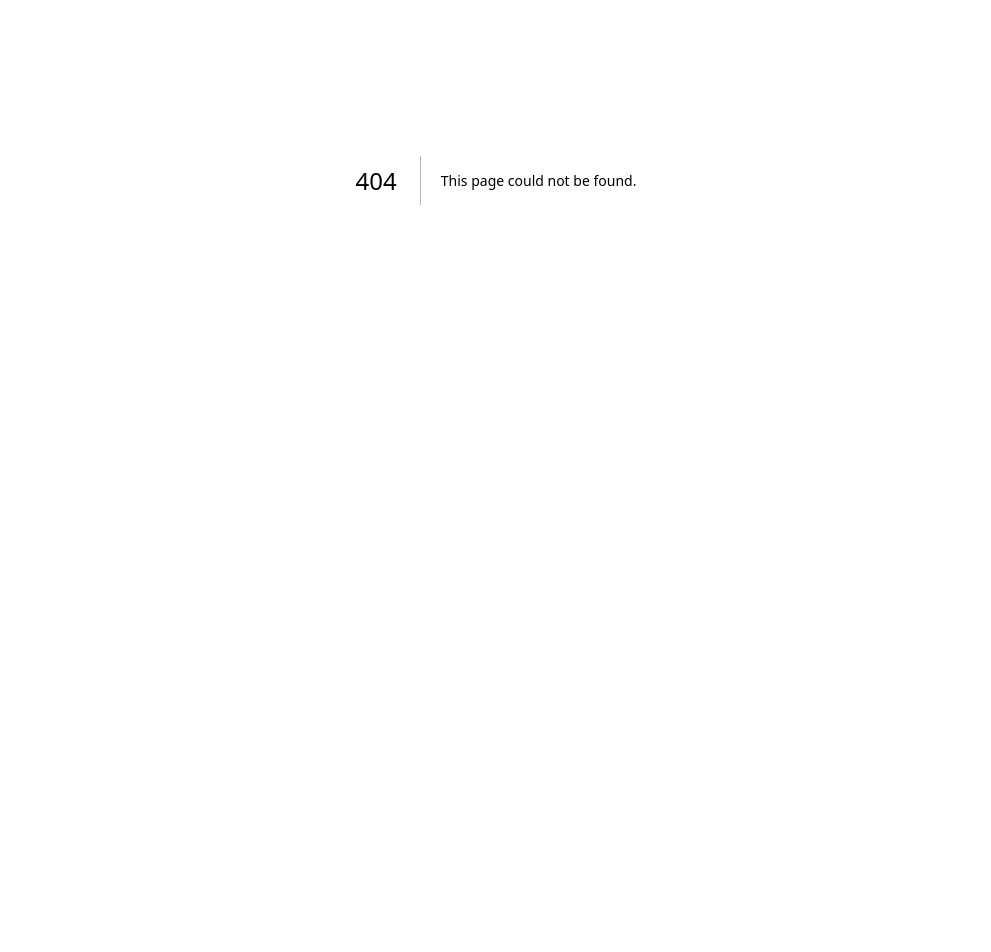
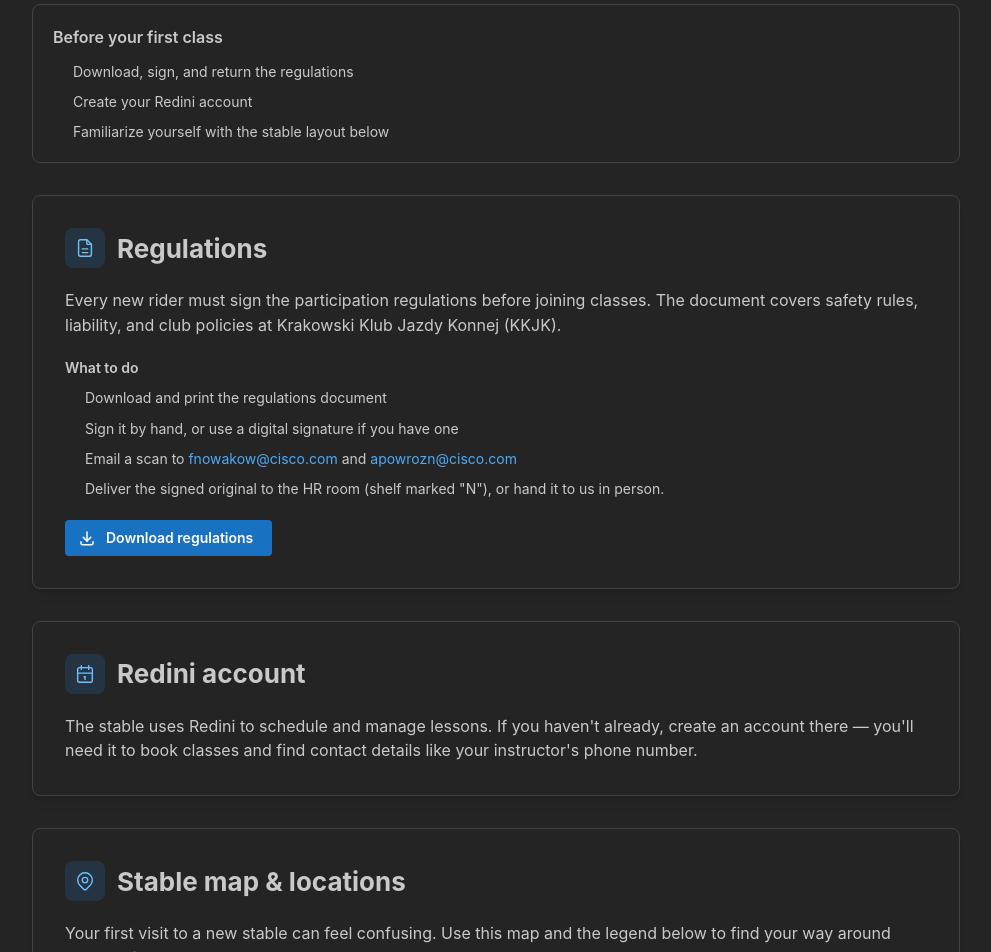
Before and after one commit to SomeBody16/horseback-riding-registration, a Next.js app: page /guide in a window 1280 px wide. Before the commit this address had no page. Shown: the part 220-1172 px from the top of the page, without its empty margins (144-1135 px from the left). Before the commit the page ends 800 px from the top, so only its background shows below. Built offline with nearby package versions, Linux system fonts and the light colour scheme.

Commit message:
feat(guide): add new participant guide with regulations and map

```diff
--- /dev/null
+++ b/src/app/guide/page.tsx
@@ -0,0 +1,295 @@
+import Image from "next/image";
+import Link from "next/link";
+import type { Metadata } from "next";
+import {
+	Anchor,
+	Badge,
+	Button,
+	Container,
+	Divider,
+	Group,
+	Paper,
+	Stack,
+	Text,
+	ThemeIcon,
+	Title,
+} from "@mantine/core";
+import {
+	IconArrowLeft,
+	IconCalendar,
+	IconDownload,
+	IconFileDescription,
+	IconMapPin,
+	IconPhone,
+} from "@tabler/icons-react";
+import type { ReactNode } from "react";
+
+export const metadata: Metadata = {
+	title: "New Participant Guide | Horseback Riding",
+};
+
+const REGULATIONS_PATH = "/kkjk_horseback_riding_regulations.docx";
+
+interface GuideSectionProps {
+	readonly icon: ReactNode;
+	readonly title: string;
+	readonly children: ReactNode;
+}
+
+function GuideSection({ icon, title, children }: GuideSectionProps) {
+	return (
+		<Paper p="xl" radius="md" shadow="sm" withBorder>
+			<Stack gap="lg">
+				<Group gap="sm">
+					<ThemeIcon size={40} radius="md" variant="light">
+						{icon}
+					</ThemeIcon>
+					<Title order={2}>{title}</Title>
+				</Group>
+				{children}
+			</Stack>
+		</Paper>
+	);
+}
+
+interface MapLocationProps {
+	readonly marker: string;
+	readonly title: string;
+	readonly description: ReactNode;
+}
+
+function MapLocation({ marker, title, description }: MapLocationProps) {
+	return (
+		<Paper p="md" radius="md" withBorder bg="var(--mantine-color-default-hover)">
+			<Group align="flex-start" wrap="nowrap" gap="md">
+				<ThemeIcon
+					size={36}
+					radius="xl"
+					variant="filled"
+					style={{ flexShrink: 0 }}
+				>
+					<Text fw={700} size="sm" lh={1}>
+						{marker}
+					</Text>
+				</ThemeIcon>
+				<Stack gap={4} style={{ flex: 1, minWidth: 0 }}>
+					<Text fw={600}>{title}</Text>
+					<Text size="sm" c="dimmed">
+						{description}
+					</Text>
+				</Stack>
+			</Group>
+		</Paper>
+	);
+}
+
+function BulletList({ items }: { readonly items: ReactNode[] }) {
+	return (
+		<Stack gap="xs" component="ul" style={{ margin: 0, paddingLeft: "1.25rem" }}>
+			{items.map((item, index) => (
+				<Text key={index} component="li" size="sm">
+					{item}
+				</Text>
+			))}
+		</Stack>
+	);
+}
+
+export default function NewParticipantGuidePage() {
+	return (
+		<Container size="md" py="xl">
+			<Stack gap="xl">
+				<Stack align="center" gap="md" ta="center">
+					<Badge size="lg" variant="light">
+						First time at KKJK?
+					</Badge>
+					<Title order={1}>New Participant Guide</Title>
+					<Text maw={560} c="dimmed" size="lg">
+						Everything you need before your first lesson — from signing the
+						regulations to finding your way around the stable.
+					</Text>
+				</Stack>
+
+				<Paper p="lg" radius="md" withBorder>
+					<Text fw={600} mb="sm">
+						Before your first class
+					</Text>
+					<BulletList
+						items={[
+							"Download, sign, and return the regulations",
+							"Create your Redini account",
+							"Familiarize yourself with the stable layout below",
+						]}
+					/>
+				</Paper>
+
+				<GuideSection
+					icon={<IconFileDescription size={22} stroke={1.5} />}
+					title="Regulations"
+				>
+					<Text>
+						Every new rider must sign the participation regulations before
+						joining classes. The document covers safety rules, liability, and
+						club policies at Krakowski Klub Jazdy Konnej (KKJK).
+					</Text>
+
+					<Stack gap="xs">
+						<Text fw={600} size="sm">
+							What to do
+						</Text>
+						<BulletList
+							items={[
+								"Download and print the regulations document",
+								"Sign it by hand, or use a digital signature if you have one",
+								<>
+									Email a scan to{" "}
+									<Anchor href="mailto:fnowakow@cisco.com">
+										fnowakow@cisco.com
+									</Anchor>{" "}
+									and{" "}
+									<Anchor href="mailto:apowrozn@cisco.com">
+										apowrozn@cisco.com
+									</Anchor>
+								</>,
+								<>
+									Deliver the signed original to the HR room (shelf marked
+									&quot;N&quot;), or hand it to us in person.
+								</>,
+							]}
+						/>
+					</Stack>
+
+					<Button
+						component="a"
+						href={REGULATIONS_PATH}
+						download
+						leftSection={<IconDownload size={18} />}
+						w="fit-content"
+					>
+						Download regulations
+					</Button>
+				</GuideSection>
+
+				<GuideSection
+					icon={<IconCalendar size={22} stroke={1.5} />}
+					title="Redini account"
+				>
+					<Text>
+						The stable uses Redini to schedule and manage lessons. If you
+						haven&apos;t already, create an account there — you&apos;ll need it
+						to book classes and find contact details like your instructor&apos;s
+						phone number.
+					</Text>
+				</GuideSection>
+
+				<GuideSection
+					icon={<IconMapPin size={22} stroke={1.5} />}
+					title="Stable map & locations"
+				>
+					<Text>
+						Your first visit to a new stable can feel confusing. Use this map
+						and the legend below to find your way around KKJK before your
+						lesson starts.
+					</Text>
+
+					<Paper p="xs" radius="md" withBorder>
+						<Image
+							src="/kkjk-map.png"
+							alt="KKJK stable map showing parking, saddle room, stable, and riding areas"
+							width={2748}
+							height={1920}
+							style={{ width: "100%", height: "auto", borderRadius: 8 }}
+						/>
+					</Paper>
+
+					<Stack gap="md">
+						<MapLocation
+							marker="P"
+							title="Parking"
+							description="Leave your car here when you arrive."
+						/>
+						<MapLocation
+							marker="1"
+							title="Saddle room"
+							description={
+								<>
+									Collect your gear here before saddling: saddle, saddle pad,
+									bridle, chestrack, and helmet. Saddles, pads, and bridles are
+									assigned to specific horses — look for signed hangers.
+									Chestracks are shared, so pick any you like. Group class
+									riders are expected to saddle their horse before class, unless
+									the horse is still in a previous session. Ask a fellow rider
+									if you need help.
+								</>
+							}
+						/>
+						<MapLocation
+							marker="2"
+							title="Stable entrance & assembly point"
+							description={
+								<>
+									Meet here after saddling to mount and adjust tack. For
+									individual lessons, your instructor will usually wait here.
+									If not, check areas 4, 5, or 6 — she may be finishing a
+									previous class. You can also call Marta at{" "}
+									<Anchor href="tel:+48662785840">662 785 840</Anchor> (also
+									listed in Redini).
+								</>
+							}
+						/>
+						<MapLocation
+							marker="3"
+							title="Stable"
+							description="Your horse waits in its stall here (unless still riding in a prior class). Brush, hoof pick, halter, and lead rope should be hanging on the stall door."
+						/>
+						<MapLocation
+							marker="4"
+							title="Kwarc"
+							description='Most group classes and some individual lessons take place here. Listed as "Kwarc" in Redini.'
+						/>
+						<MapLocation
+							marker="5"
+							title="Duży Plac"
+							description='Some individual lessons are held here. Listed as "Duży Plac" in Redini.'
+						/>
+						<MapLocation
+							marker="6"
+							title="Hala"
+							description='Indoor arena for some individual lessons. Listed as "Hala" in Redini.'
+						/>
+					</Stack>
+
+					<Paper p="md" radius="md" withBorder>
+						<Group gap="sm" wrap="nowrap">
+							<ThemeIcon size={36} radius="md" variant="light">
+								<IconPhone size={18} stroke={1.5} />
+							</ThemeIcon>
+							<Stack gap={2}>
+								<Text fw={600} size="sm">
+									Instructor contact
+								</Text>
+								<Text size="sm" c="dimmed">
+									Marta —{" "}
+									<Anchor href="tel:+48662785840">662 785 840</Anchor>
+								</Text>
+							</Stack>
+						</Group>
+					</Paper>
+				</GuideSection>
+
+				<Divider />
+
+				<Group justify="center">
+					<Button
+						component={Link}
+						href="/registration"
+						variant="light"
+						leftSection={<IconArrowLeft size={18} />}
+					>
+						Back to registration
+					</Button>
+				</Group>
+			</Stack>
+		</Container>
+	);
+}
--- a/src/app/registration/page.tsx
+++ b/src/app/registration/page.tsx
@@ -1,7 +1,8 @@
 import Image from "next/image";
 import dayjs from "dayjs";
 import { PrismaClient } from "@/prisma/generated";
-import { Container, Title, Stack } from "@mantine/core";
+import Link from "next/link";
+import { Anchor, Container, Stack, Text, Title } from "@mantine/core";
 import { FormContainer } from "@/component/FormContainer";
 
 const prisma = new PrismaClient();
@@ -40,6 +41,12 @@ export default async function RegistrationPage() {
 						height={horseImage.height()}
 					/>
 					<Title order={1}>Registration</Title>
+					<Text size="sm" c="dimmed">
+						New participant?{" "}
+						<Anchor component={Link} href="/guide">
+							Read the guide
+						</Anchor>
+					</Text>
 				</Stack>
 				<FormContainer slots={slots} />
 			</Stack>
--- a/src/component/StepSlots.time.tsx
+++ b/src/component/StepSlots.time.tsx
@@ -56,9 +56,14 @@ export function StepSlotsTime(props: StepSlotsTimeProps) {
 										</Text>
 										<Text c={visible ? "gray.6" : "dimmed"}>{slot.type}</Text>
 										{!visible && (
-											<Text size="xs" c="blue" mt={4}>
-												Registration opens {formatRegistrationOpensAt(slot.visibleSince)}
-											</Text>
+											<Stack gap={0} mt={4}>
+												<Text size="xs" c="blue">
+													Registration opens
+												</Text>
+												<Text size="xs" c="blue">
+													{formatRegistrationOpensAt(slot.visibleSince)}
+												</Text>
+											</Stack>
 										)}
 									</div>
 								</Group>
```
Also changed, not shown: 2 other files (tests, documents, lock files or other folders).
